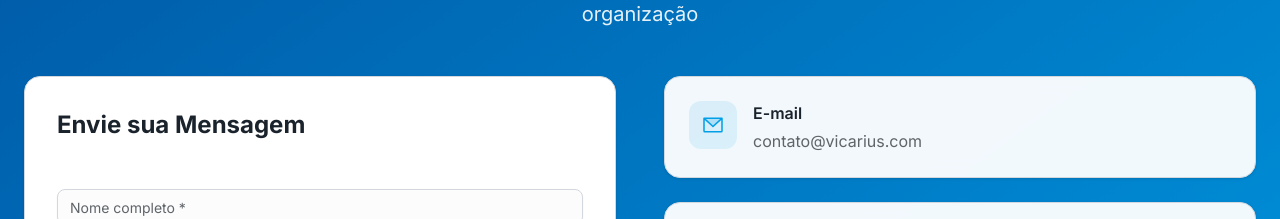
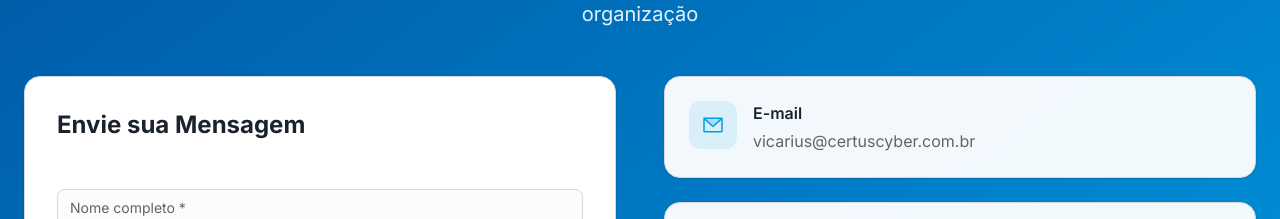
Before and after one commit to rafagual/pgina-vicarius-certu, a React (Vite) app: page / in a window 1280 px wide. Shown: the part 9967-10186 px from the top of the page. Built offline with nearby package versions, Linux system fonts and the light colour scheme.

Commit message:
Generated by Spark: Altere contato@vicarius.com para vicarius@certuscyber.com.br

```diff
--- a/src/components/ContactCTA.tsx
+++ b/src/components/ContactCTA.tsx
@@ -152,7 +152,7 @@ export function ContactCTA() {
                                 </div>
                                 <div>
                                     <h4 className="font-semibold text-foreground mb-1">E-mail</h4>
-                                    <p className="text-muted-foreground">contato@vicarius.com</p>
+                                    <p className="text-muted-foreground">vicarius@certuscyber.com.br</p>
                                 </div>
                             </div>
                         </Card>
```
